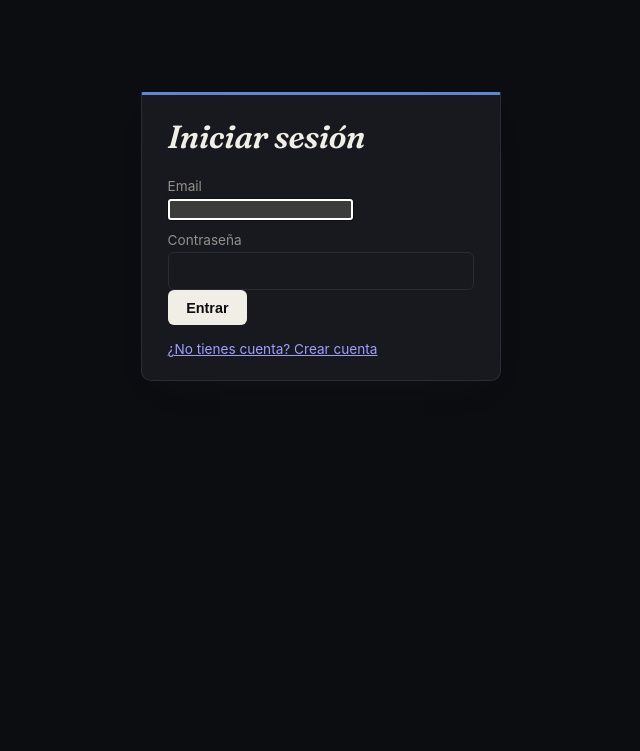
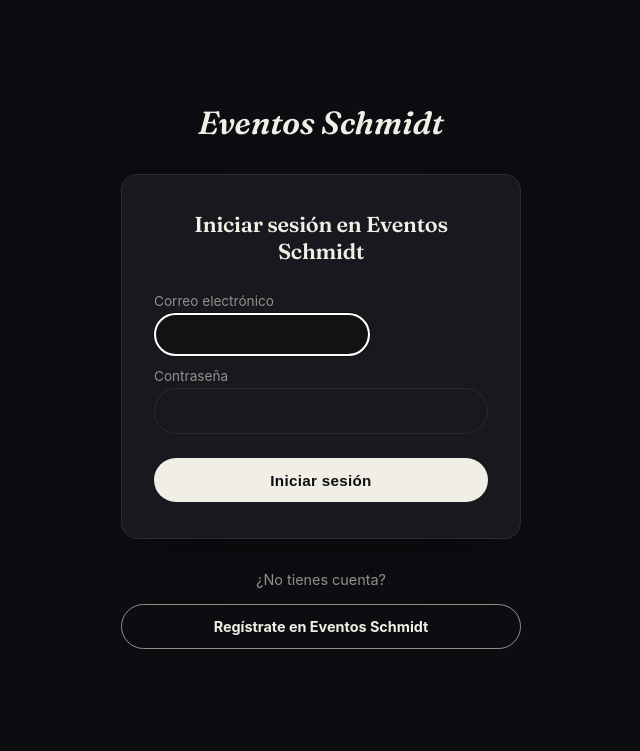
Before and after one commit to oscarschmidtrodriguez-lab/Eventos-SCHMIDT, a Flask app: page /login in a window 1280 px wide. Shown: the top 751 px of the page, without its empty margins (319-959 px from the left). Run offline with Flask 3, Linux system fonts and the light colour scheme; parts of the project's set-up code (start-up, migrations or seed data) failed here and were passed over.

Commit message:
Permitir registro abierto y rediseñar login/registro (#1)
Antes el registro solo funcionaba si no había ningún usuario o si ya
habia una sesion iniciada, así que el enlace "Crear cuenta" del login
no servía de nada una vez existía un admin. Ahora cualquiera puede
crear su cuenta desde la pantalla de login.

De paso se rediseñan las pantallas de login/registro con un estilo
mas moderno (pantalla centrada, inputs y botones tipo pill, boton de
contorno para alternar entre iniciar sesion y crear cuenta).


Claude-Session: https://claude.ai/code/session_01Dh4t2SR22wwkBF3ureaUCR

Co-authored-by: Claude <noreply@anthropic.com>

```diff
--- a/auth.py
+++ b/auth.py
@@ -134,12 +134,6 @@ def login_google_callback():
 @bp.route("/registro", methods=["GET", "POST"])
 def registro():
     db = get_db()
-    hay_usuarios = db.execute("SELECT COUNT(*) AS n FROM users").fetchone()["n"] > 0
-    autorizado = "user_id" in session or not hay_usuarios
-
-    if not autorizado:
-        flash("Ya existe un administrador. Pide que te den de alta desde el panel.")
-        return redirect(url_for("auth.login"))
 
     if request.method == "POST":
         email = request.form.get("email", "").strip().lower()
@@ -161,8 +155,9 @@ def registro():
             flash(f"Ya existe una cuenta con el email {email}.")
             return render_template("registro.html")
 
-        if not hay_usuarios:
-            user = db.execute("SELECT * FROM users WHERE email = ?", (email,)).fetchone()
+        estaba_logueado = "user_id" in session
+        user = db.execute("SELECT * FROM users WHERE email = ?", (email,)).fetchone()
+        if not estaba_logueado:
             _log_in_user(user)
             return redirect(url_for("index"))
 
--- a/static/style.css
+++ b/static/style.css
@@ -134,6 +134,93 @@ h3 { font-size: 1.2rem; }
 .login-card {
   max-width: 360px;
   margin: 4rem auto;
+}
+
+main.auth-page {
+  max-width: none;
+  min-height: calc(100vh - 3rem);
+  display: flex;
+  flex-direction: column;
+  align-items: center;
+  justify-content: center;
+  padding: 2rem 1.25rem;
+}
+
+.auth-shell {
+  width: 100%;
+  max-width: 400px;
+  text-align: center;
+}
+
+.auth-logo {
+  font-family: "Fraunces", Georgia, serif;
+  font-style: italic;
+  font-weight: 600;
+  font-size: 2rem;
+  margin-bottom: 2rem;
+}
+
+.auth-card {
+  background: var(--card-bg);
+  border: 1px solid var(--border);
+  border-radius: 16px;
+  padding: 2.25rem 2rem;
+  text-align: left;
+  box-shadow: 0 24px 48px -28px rgba(0, 0, 0, .6);
+}
+
+.auth-card h1 {
+  font-size: 1.35rem;
+  font-style: normal;
+  text-align: center;
+  margin: 0 0 1.75rem;
+}
+
+.auth-submit {
+  width: 100%;
+  border-radius: 999px;
+  padding: 0.85rem;
+  margin-top: 1.5rem;
+  font-size: 0.95rem;
+  font-weight: 700;
+  letter-spacing: 0.02em;
+  border: none;
+}
+
+.auth-secondary {
+  border-radius: 999px;
+}
+
+.auth-switch {
+  margin-top: 2rem;
+  text-align: center;
+}
+.auth-switch p {
+  color: var(--muted);
+  margin: 0 0 1rem;
+  font-size: 0.9rem;
+}
+
+.auth-outline-button {
+  display: inline-block;
+  width: 100%;
+  box-sizing: border-box;
+  padding: 0.8rem 1.5rem;
+  border-radius: 999px;
+  border: 1px solid var(--muted);
+  color: var(--text);
+  text-decoration: none;
+  font-weight: 700;
+  font-size: 0.9rem;
+}
+.auth-outline-button:hover {
+  border-color: var(--text);
+}
+
+.auth-card form input[type="email"],
+.auth-card form input[type="password"] {
+  border-radius: 999px;
+  padding: 0.75rem 1.1rem;
 }
 
 .login-divider {
--- a/templates/base.html
+++ b/templates/base.html
@@ -36,7 +36,7 @@
   </nav>
   {% endif %}
   {% endif %}
-  <main>
+  <main class="{{ 'auth-page' if request.endpoint in ('auth.login', 'auth.registro') else '' }}">
     {% with messages = get_flashed_messages() %}
       {% if messages %}
         <ul class="flashes">
--- a/templates/login.html
+++ b/templates/login.html
@@ -1,27 +1,31 @@
 {% extends "base.html" %}
 {% block title %}Iniciar sesión{% endblock %}
 {% block content %}
-<div class="card login-card">
-  <h1>Iniciar sesión</h1>
+<div class="auth-shell">
+  <div class="auth-logo">Eventos Schmidt</div>
+  <div class="auth-card">
+    <h1>Iniciar sesión en Eventos Schmidt</h1>
     <form method="post">
-    <label for="email">Email</label>
+      <label for="email">Correo electrónico</label>
       <input type="email" id="email" name="email" autofocus required>
 
       <label for="password">Contraseña</label>
       <input type="password" id="password" name="password" required>
 
-    <button type="submit">Entrar</button>
+      <button type="submit" class="auth-submit">Iniciar sesión</button>
     </form>
 
     {% if google_enabled %}
     <div class="login-divider"><span>o</span></div>
-  <a class="button-secondary google-login" href="{{ url_for('auth.login_google') }}">
-    Iniciar sesión con Google
+    <a class="button-secondary auth-secondary" href="{{ url_for('auth.login_google') }}">
+      Continuar con Google
     </a>
     {% endif %}
+  </div>
 
-  <p class="hint" style="margin-top: 1rem;">
-    <a href="{{ url_for('auth.registro') }}">¿No tienes cuenta? Crear cuenta</a>
-  </p>
+  <div class="auth-switch">
+    <p>¿No tienes cuenta?</p>
+    <a class="auth-outline-button" href="{{ url_for('auth.registro') }}">Regístrate en Eventos Schmidt</a>
+  </div>
 </div>
 {% endblock %}
```
Also changed, not shown: templates/registro.html (+17 -12 lines). Lines whose indentation alone changed are shown as unchanged.
